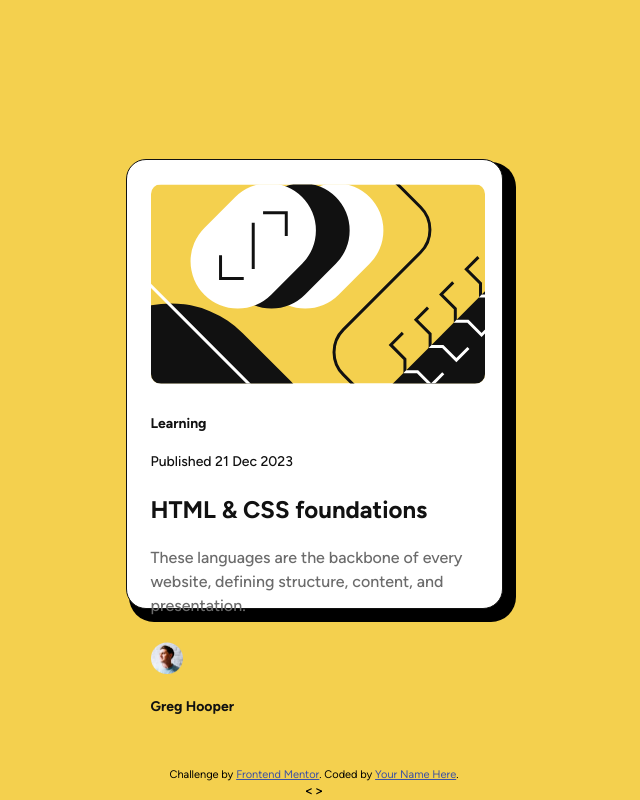
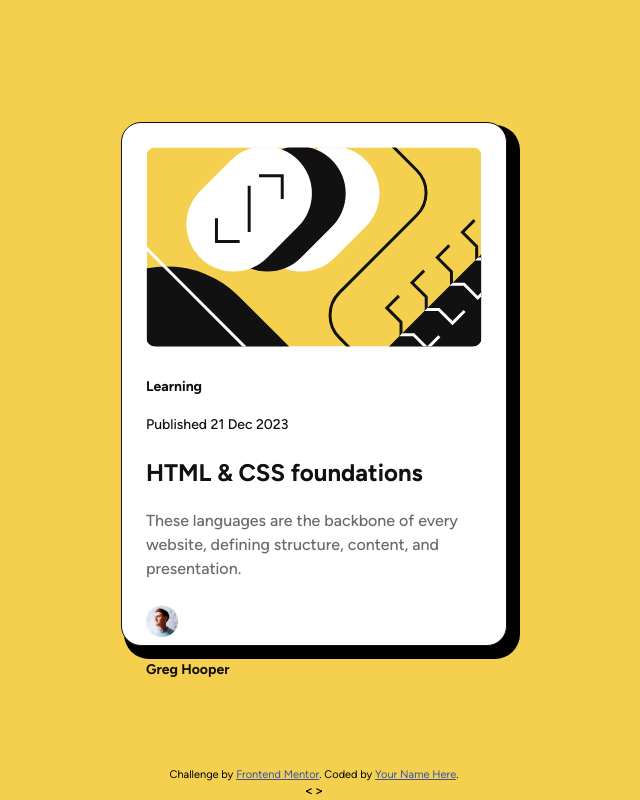
Before and after one commit to Chavakn0/fem-ch2-blog-preview-card, a plain HTML site: page index.html in a window 1280 px wide. Shown: the whole page, without its empty margins (326-966 px from the left). Drawn offline with Linux system fonts and the light colour scheme.

Commit message:
More changes to size of container

```diff
--- a/index.html
+++ b/index.html
@@ -29,9 +29,9 @@
     .container {
       background-color: hsl(0, 0%, 100%);
       /*max-width: 384px;*/
-      width: min(327px, 50%, 384px); /* Q:Will two px units work? A:Nope */
+      width: clamp(279px, 90%, 336px); /* Q:Will two px units work? A:Nope */
       /*max-height: 522px;*/
-      height: min(501px, 50%, 522px);
+      height: clamp(453px, 90%, 474px);
       margin: auto 24px;
       padding: 24px;
       gap: 24px;
@@ -41,7 +41,7 @@
     }
 
     .container img {
-      width: max-content;
+      width: max(100%, 279px);
       height: 200px;
       border-radius: 10px;
     }
```
